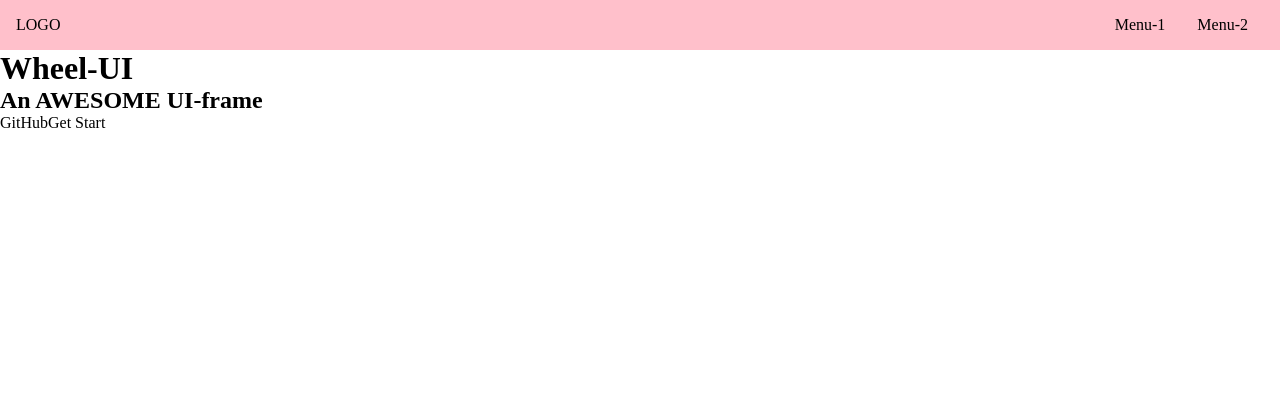
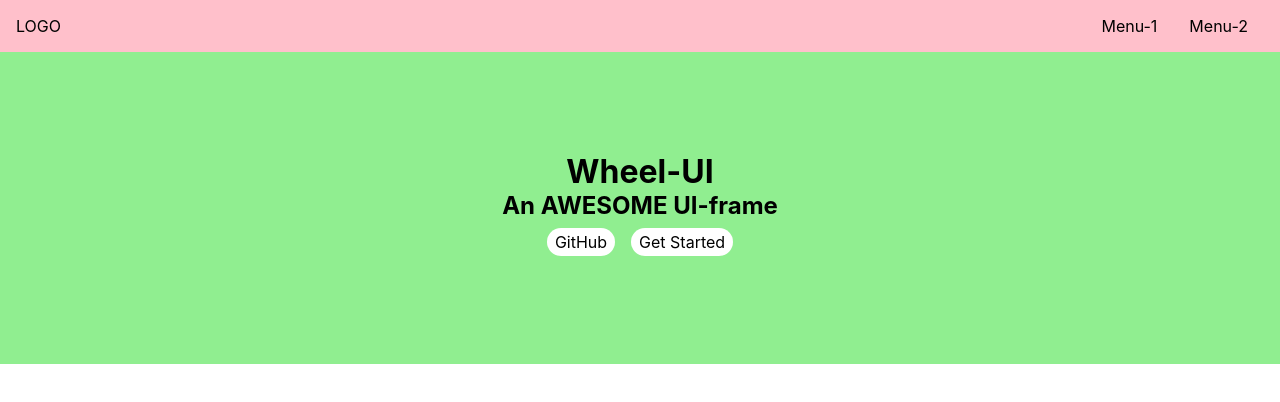
Before and after one commit to ST2020wa/wheel-ui-1, a Vue app: page / in a window 1280 px wide. Shown: the top 402 px of the page. Built offline with nearby package versions, Linux system fonts and the light colour scheme.

Commit message:
update Home css

```diff
--- a/src/index.scss
+++ b/src/index.scss
@@ -1,4 +1,3 @@
-
 * {
   margin: 0;
   padding: 0;
@@ -12,6 +11,12 @@
   text-decoration: none;
   color: inherit;
   &:hover {
-    border-bottom: 1px solid;
+    border-bottom: 3px solid darkgreen;
+    cursor: cell;
   }
 }
+
+body {
+  font-size: 16px;
+  font-family: -apple-system, "Noto Sans", "Helvetica Neue", Helvetica, "Nimbus Sans L", Arial, "Liberation Sans", "PingFang SC", "Hiragino Sans GB", "Noto Sans CJK SC", "Source Han Sans SC", "Source Han Sans CN", "Microsoft YaHei", "Wenquanyi Micro Hei", "WenQuanYi Zen Hei", "ST Heiti", SimHei, "WenQuanYi Zen Hei Sharp", sans-serif;
+}
--- a/src/views/Home.vue
+++ b/src/views/Home.vue
@@ -6,7 +6,7 @@
       <h2>An AWESOME UI-frame</h2>
       <p class="actions">
         <a>GitHub</a>
-        <a>Get Start</a>
+        <a>Get Started</a>
       </p>
     </div>
   </div>
@@ -17,3 +17,26 @@
     components: {Topnav}
   }
 </script>
+<style lang="scss" scoped>
+.banner {
+  padding: 100px 0;
+  display: flex;
+  justify-content: center;
+  align-items: center;
+  flex-direction: column;
+  background: lightgreen;
+  > .actions{
+    padding: 8px 0;
+    a {
+      margin:0 8px;
+      background: #fff;
+      display: inline-block;
+      $h: 28px;
+      height: $h;
+      line-height: $h;
+      border-radius: $h/2;
+      padding: 0 8px;
+    }
+  }
+}
+</style>
```
